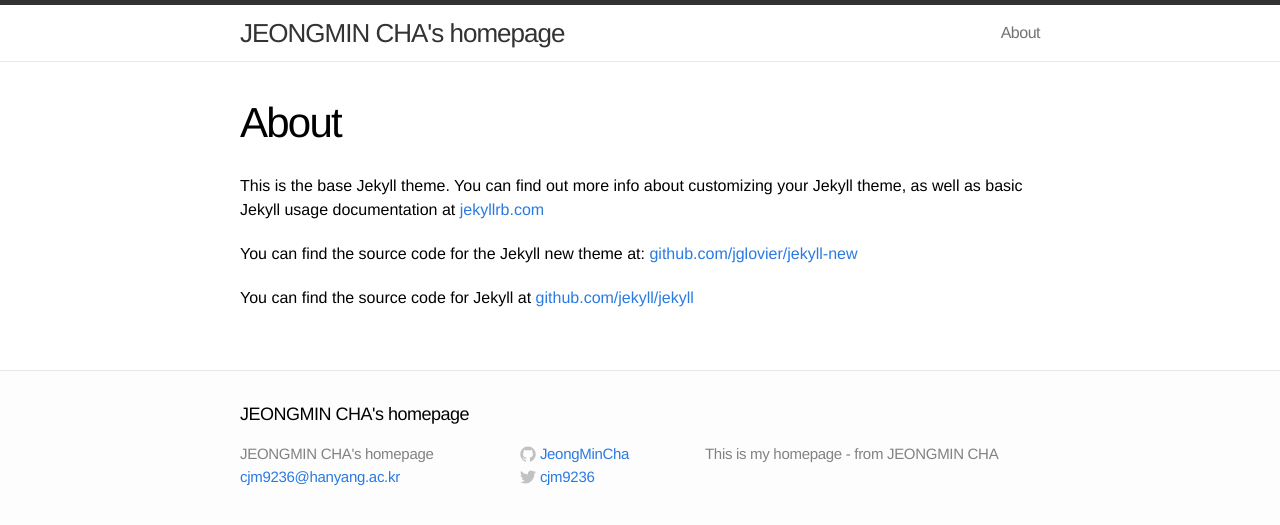
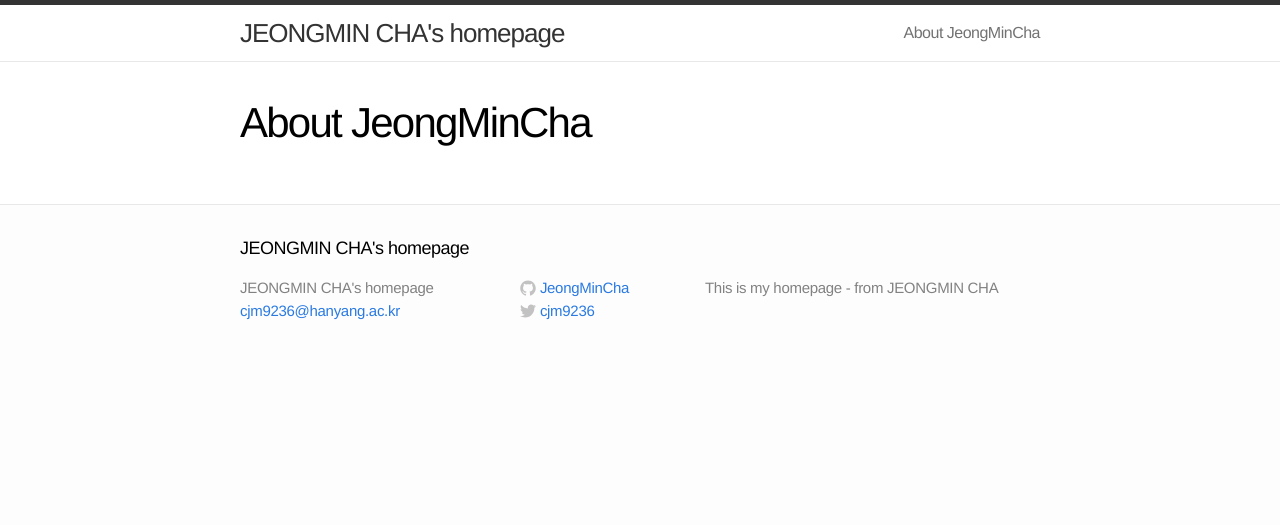
Before and after one commit to JeongMinCha/jeongmincha.github.com, a Jekyll site: the page built from about.md, in a window 1280 px wide. Shown: the top 525 px of the page. Built offline with Jekyll 4.4.1, drawn with Linux system fonts in a browser that asks for light colours; Markdown is read by kramdown in place of the engine named in the settings.

Commit message:
Delete content of original about page

```diff
--- a/about.md
+++ b/about.md
@@ -1,11 +1,5 @@
 ---
 layout: page
-title: About
+title: About JeongMinCha
 permalink: /about/
 ---
-
-This is the base Jekyll theme. You can find out more info about customizing your Jekyll theme, as well as basic Jekyll usage documentation at [jekyllrb.com](http://jekyllrb.com/)
-
-You can find the source code for the Jekyll new theme at: [github.com/jglovier/jekyll-new](https://github.com/jglovier/jekyll-new)
-
-You can find the source code for Jekyll at [github.com/jekyll/jekyll](https://github.com/jekyll/jekyll)
```
